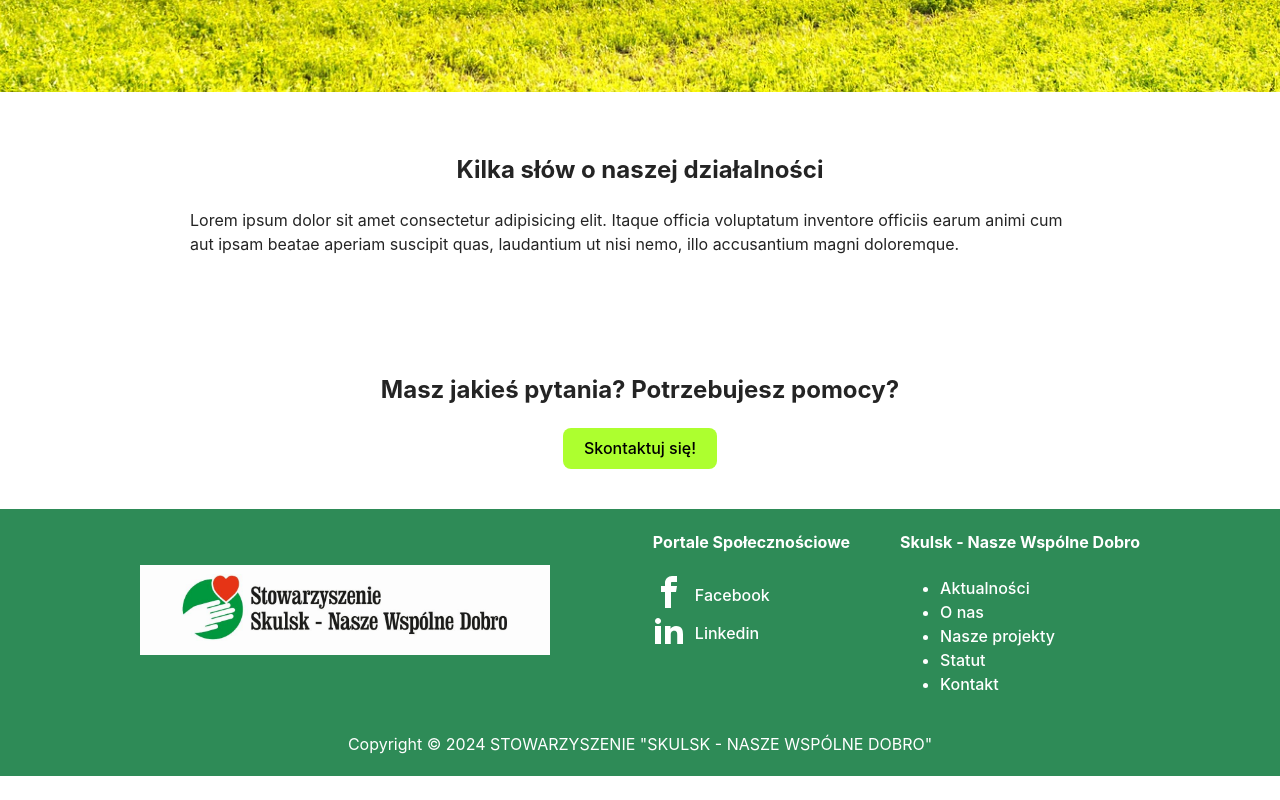
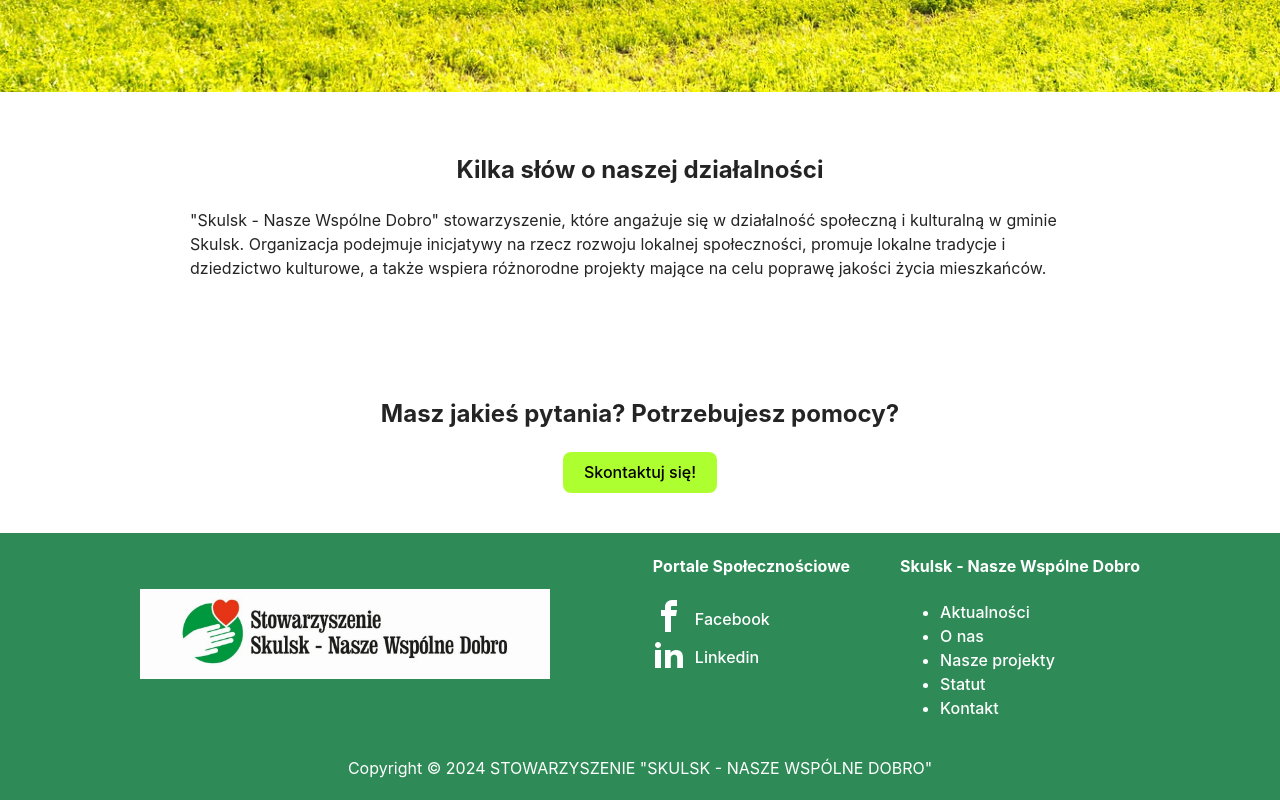
Before and after one commit to MatPaluch/Skulsk-Nasze-Wspolne-Dobro, a React (Vite) app: page / in a window 1280 px wide. Shown: the part 708-1508 px from the top of the page. Before the commit the page ends 1484 px from the top, so only its background shows below. Built offline with nearby package versions, Linux system fonts and the light colour scheme.

Commit message:
Update Main.jsx

```diff
--- a/src/components/Home/Main.jsx
+++ b/src/components/Home/Main.jsx
@@ -15,9 +15,10 @@ export const Main = () => {
         <div className={styles.wraper}>
           <h2>Kilka słów o naszej działalności</h2>
           <p>
-            Lorem ipsum dolor sit amet consectetur adipisicing elit. Itaque officia voluptatum
-            inventore officiis earum animi cum aut ipsam beatae aperiam suscipit quas, laudantium ut
-            nisi nemo, illo accusantium magni doloremque.
+            "Skulsk - Nasze Wspólne Dobro" stowarzyszenie, które angażuje się w działalność
+            społeczną i kulturalną w gminie Skulsk. Organizacja podejmuje inicjatywy na rzecz
+            rozwoju lokalnej społeczności, promuje lokalne tradycje i dziedzictwo kulturowe, a także
+            wspiera różnorodne projekty mające na celu poprawę jakości życia mieszkańców.
           </p>
         </div>
       </section>
```
